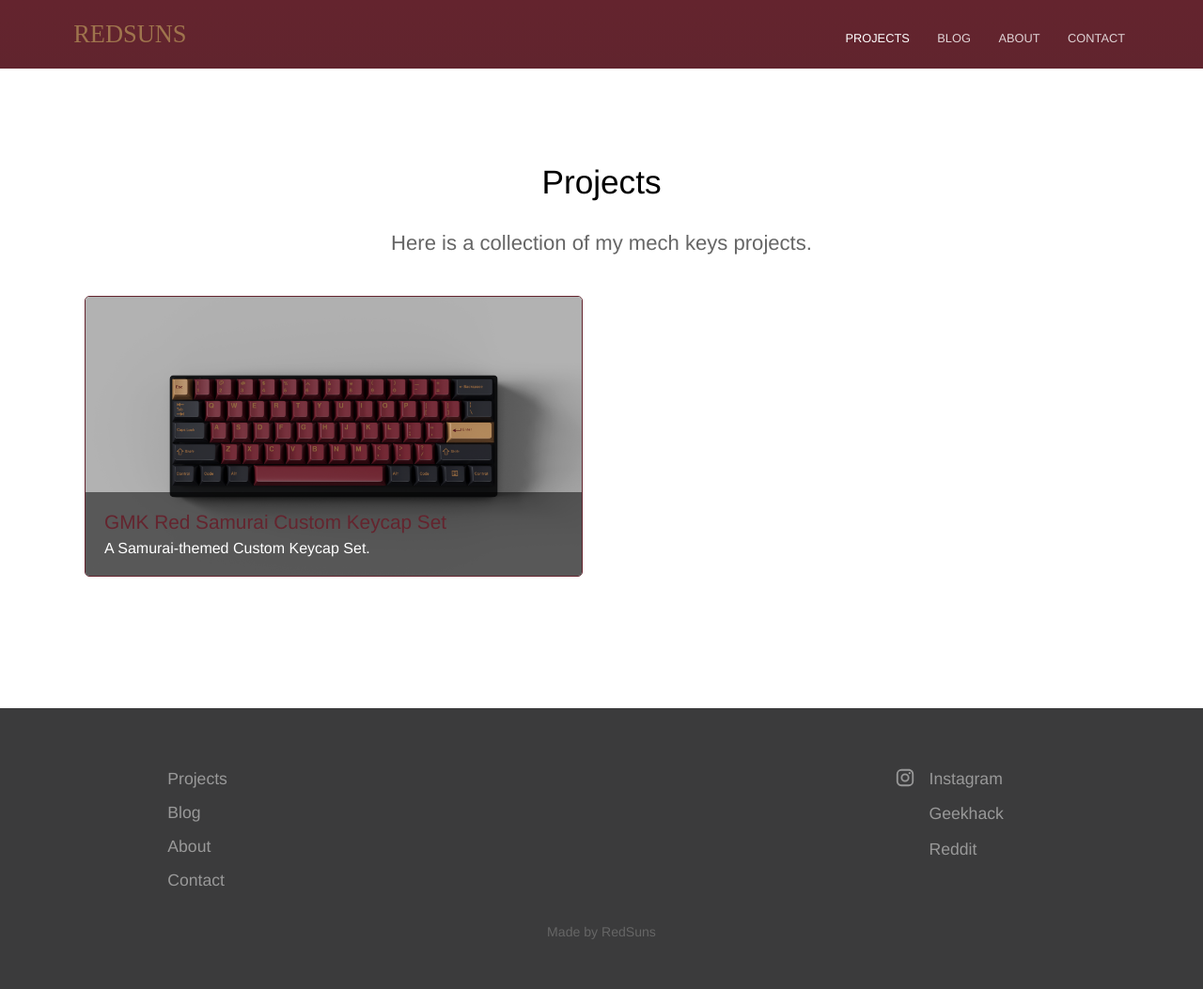
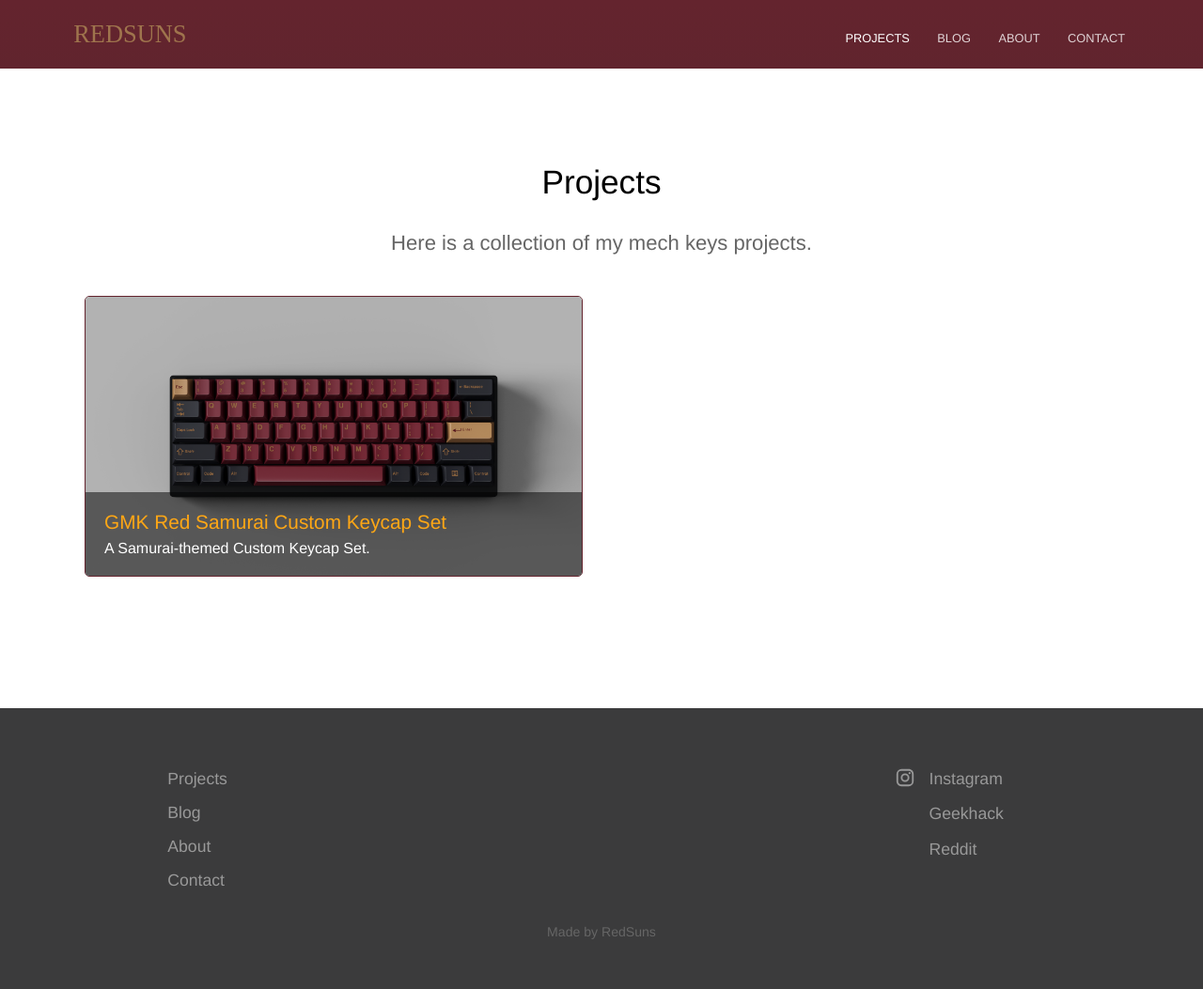
Before and after one commit to RedSunsRMK/redsunsrmk.github.io, a Jekyll site: the page built from projects.html, in a window 1280 px wide. Shown: the whole page at 94% size. Built offline with Jekyll 4.4.1, drawn with Linux system fonts in a browser that asks for light colours.

Commit message:
Update layout.scss

```diff
--- a/_sass/layout.scss
+++ b/_sass/layout.scss
@@ -235,7 +235,7 @@ blockquote:before {
 
 	.name {
 		font-size: 1.3rem;
-		color: $brand-color;
+		color: $name-color;
 	}
 
 	.position {
```
